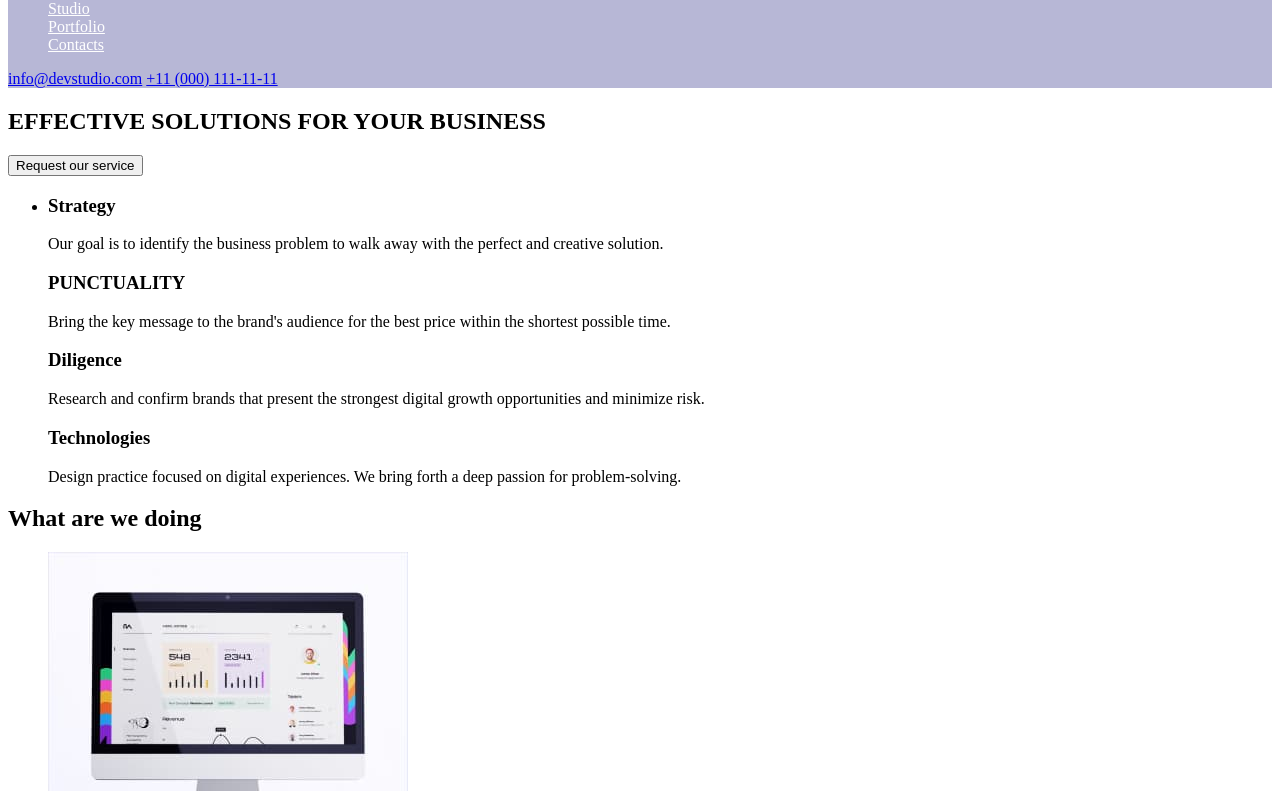
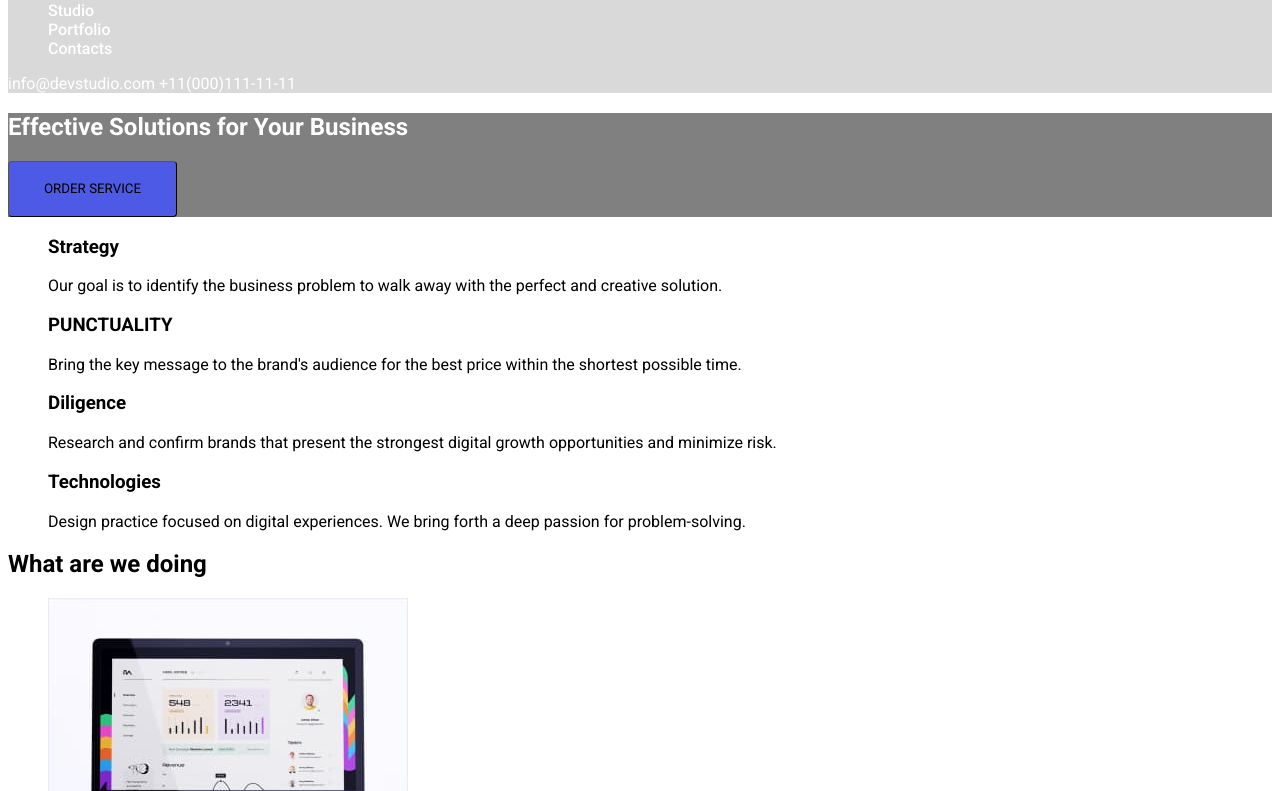
Before and after one commit to MadalinA917ON/goit-markup-hw-02, a plain HTML site: page index.html in a window 1280 px wide. Shown: the part 42-833 px from the top of the page. Drawn offline with Linux system fonts and the light colour scheme.

Commit message:
css
stilizare sectiunea Studio

```diff
--- /dev/null
+++ b/css/portofolio.css
@@ -0,0 +1,45 @@
+:root {
+    --link-color: #fff;
+    --link-color_hover: #ff6c00;
+    --heading-font-family: "Roboto", sans-serif;
+    --text-font-family: "Roboto", sans-serif;
+}
+
+*{
+    font-family: var(--text-font-family);
+}
+
+.portfolio-header{
+    background-color: #d9d9d9;
+}
+
+.portfolio-header .portfolio-nav-bar a,
+.portfolio-header .portfolio-nav-bar a:visited {
+    color: var(--link-color);
+    font-weight: 500;
+}
+
+ul {
+    list-style-type: none;
+}
+
+.portfolio-header .portfolio-nav-bar a:hover {
+    color: var(--link-color_hover)
+}
+
+a{
+    text-decoration: none;
+}
+
+.filters-bar .all-button div
+.filters-bar .all-button div:visited {
+    color: var(--link-color);
+}
+
+
+
+
+
+.filters-bar .all-button li:hover {
+    color: var(--link-color_hover)
+}
--- a/css/styles.css
+++ b/css/styles.css
@@ -1,16 +1,84 @@
 :root {
     --link-color: #fff;
+    --link-color_hover: #ff6c00;
+    --heading-font-family: "Roboto", sans-serif;
+    --text-font-family: "Roboto", sans-serif;
+}
+
+h1,
+h2,
+h3,
+h4,
+h5,
+h6 {
+    font-family: var(--heading-font-family);
+    font-weight: 700;
+
+}
+
+*{
+    font-family: var(--text-font-family);
 }
 
 .global-header{
-    background-color: rgb(183, 183, 214);
+    background-color: #d9d9d9;
 }
 
 .global-header .main-nav a,
 .global-header .main-nav a:visited {
     color: var(--link-color);
+    font-weight: 500;
 }
 
-.global-header .main-nav li {
+.global-header .contact,
+.global-header .contact:visited {
+    color: var(--link-color);
+}
+
+.global-header .email,
+.global-header .email:visited {
+    color: var(--link-color);
+}
+
+a {
+    text-decoration: none;
+}
+
+ul {
     list-style-type: none;
 }
+
+.global-header .main-nav a:hover {
+    color: var(--link-color_hover);
+    cursor: pointer;
+}
+
+.hero-section .hero-button button:hover {
+    color: var(--link-color_hover)
+}
+
+.hero-section .hero-title {
+    color: var(--link-color);
+}
+
+.hero-section {
+    background-color: gray;
+}
+
+.button-service {
+    background-color: #4d5ae5;
+    text-transform: uppercase;
+    border-width: 1px;
+    border-radius: 4px;
+    padding: 16px 32px;
+    border-radius: 4px;
+    width: 169px;
+    height: 56px;
+    line-height: 1.5;
+
+}
+
+.logo::before {
+    content: "WEB";
+    color: blue;
+}
--- a/index.html
+++ b/index.html
@@ -3,36 +3,41 @@
   <head>
     <meta charset="UTF-8" />
     <meta name="viewport" content="width=device-width, initial-scale=1.0" />
-    <title>Web Studio</title>
-    <link rel="stylesheet" href="css/styles.css" />
+    <title>Studio</title>
+    <link rel="preconnect" href="https://fonts.googleapis.com">
+    <link rel="preconnect" href="https://fonts.gstatic.com" crossorigin>
+    <link href="https://fonts.googleapis.com/css2?family=Raleway:ital,wght@0,100..900;1,100..900&family=Roboto:ital,wght@0,100;0,300;0,400;0,500;0,700;0,900;1,100;1,300;1,400;1,500;1,700;1,900&display=swap" rel="stylesheet">
+    <link rel="stylesheet" href="css/styles.css">
   </head>
+
   <body>
     <!-- Sectiunea Header -->
 
     <header class="global-header">
-      <a href="index.htm"><span>WEBSTUDIO</span></a>
+      <a href="index.html" class="logo">STUDIO</a>
+
       <nav class="main-nav">
         <ul>
           <li>
-            <a href="">Studio</a>
+            <a href="./index.html">Studio</a>
           </li>
           <li>
-            <a href="">Portfolio</a>
+            <a href="./portfolio.html">Portfolio</a>
           </li>
           <li>
             <a href="">Contacts</a>
           </li>
         </ul>
       </nav>
-      <a href="mailto:info@devstudio.com">info@devstudio.com</a>
-      <a href="+11 (000) 111-11-11">+11 (000) 111-11-11</a>
+      <a href="mailto:info@devstudio.com" class="email">info@devstudio.com</a>
+      <a href="+11(000)111-11-11" class="contact">+11(000)111-11-11</a>
     </header>
 
     <main>
       <!-- Prima sectiune 'Hero' -->
       <section class="hero-section">
-        <h1 id="hero-text">EFFECTIVE SOLUTIONS FOR YOUR BUSINESS</h1>
-        <button type="button">Request our service</button>
+        <h1 class="hero-title">Effective Solutions for Your Business</h1>
+        <button type="button" class="button-service">Order service</button>
       </section>
 
       <!-- Sectiunea a doua 'trategy'  -->
```
Also changed, not shown: portfolio.html (+16 -22 lines).
